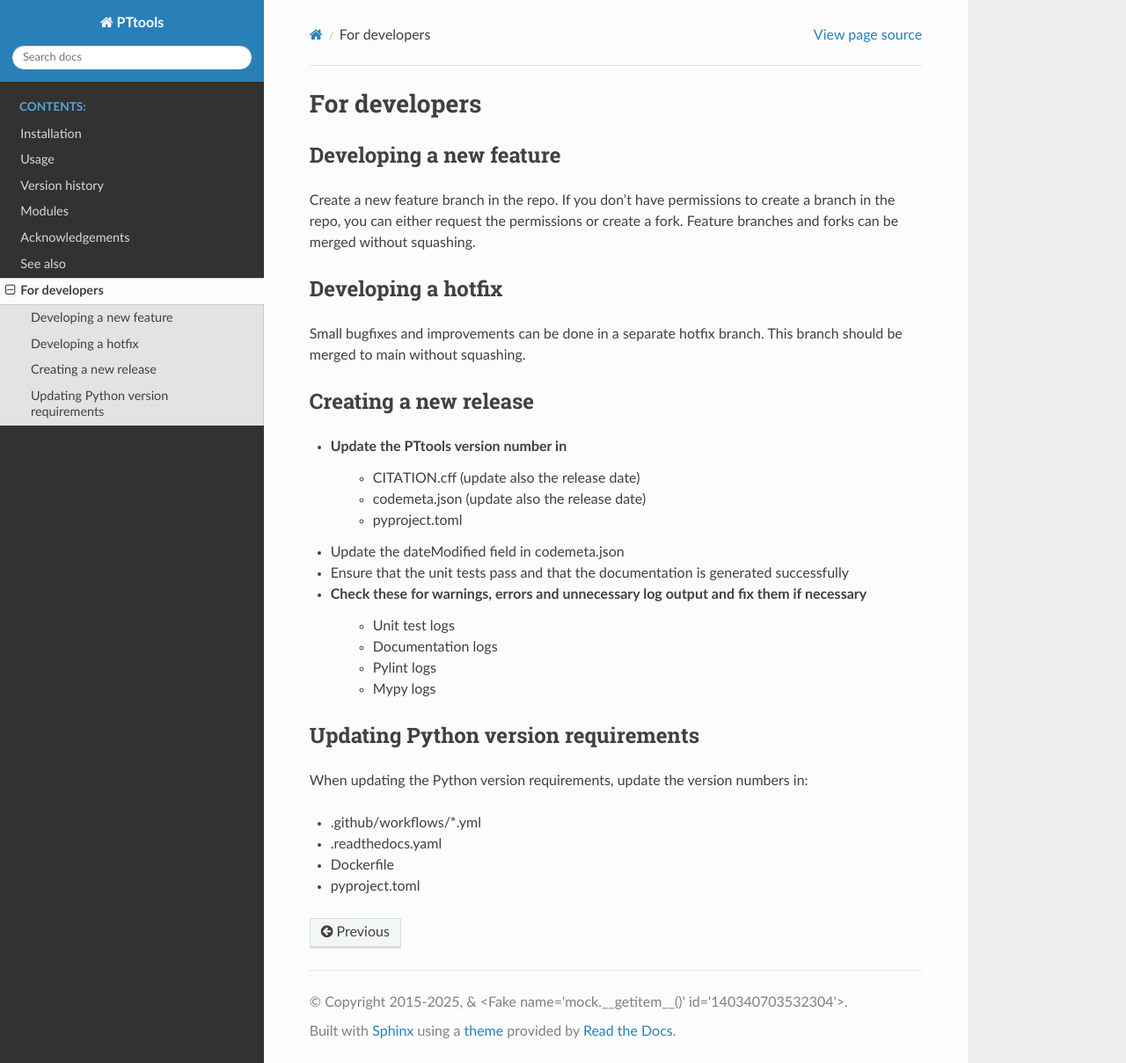
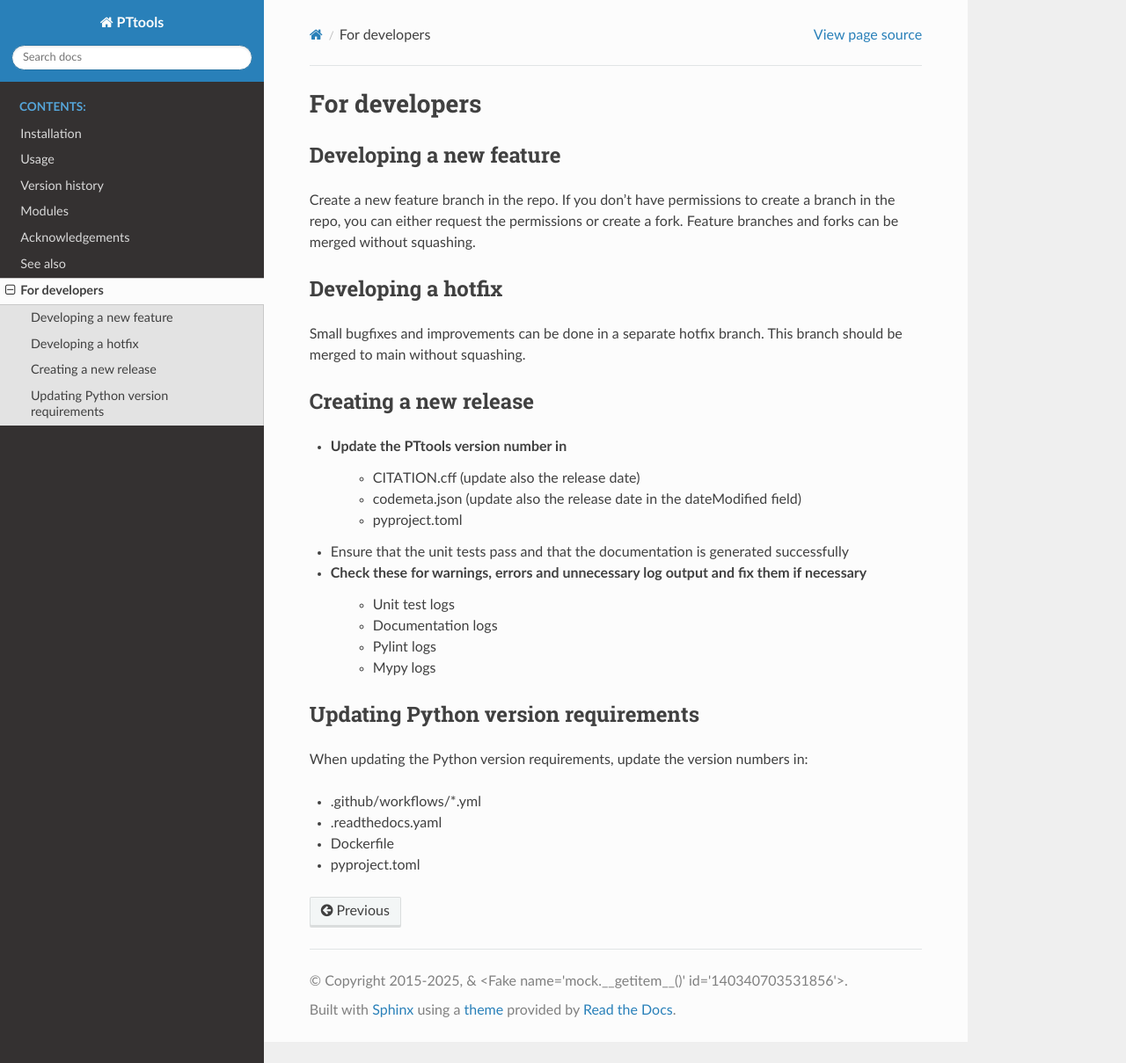
Before and after one commit to CFT-HY/pttools, a Sphinx documentation site: the page built from docs/dev.rst, in a window 1280 px wide and 1209 px high. Shown: the whole window at 88% size. Built offline with Sphinx 7.4.7 and the Read the Docs theme 3.1.0, drawn with Linux system fonts in a browser that asks for light colours; pages that are not in the unit, such as notebooks, are missing from menus.

Commit message:
Make final fixes and adjustments for v0.10.0

```diff
--- a/docs/conf.py
+++ b/docs/conf.py
@@ -73,10 +73,12 @@ templates_path = ['_templates']
 # This pattern also affects html_static_path and html_extra_path.
 exclude_patterns = ['_build', 'Thumbs.db', '.DS_Store']
 
-# Automatic section labeling produces duplicated labels. This silences the warnings from those.
-# https://github.com/sphinx-doc/sphinx/issues/7728
-# https://github.com/sphinx-doc/sphinx/issues/7697
-suppress_warnings = ["autosectionlabel.*"]
+suppress_warnings = [
+    # Automatic section labeling produces duplicated labels. This silences the warnings from those.
+    # https://github.com/sphinx-doc/sphinx/issues/7728
+    # https://github.com/sphinx-doc/sphinx/issues/7697
+    "autosectionlabel.*",
+]
 
 # -- Options for HTML output -------------------------------------------------
 
@@ -197,6 +199,7 @@ linkcheck_ignore: list[str] = [
     # These websites don't allow crawlers
     # r"https://academic.oup.com/book/*",
     r"https://www.aka.fi/*",
+    r"https://www.intel.com/*",
     # The private Bitbucket repos will also return 404 without authentication
     r"https://bitbucket.org/hindmars/sound-shell-model/*",
     # This link redirects to a site that does not allow crawlers
--- a/docs/dev.rst
+++ b/docs/dev.rst
@@ -19,9 +19,8 @@ Creating a new release
 ----------------------
 - Update the PTtools version number in
     - CITATION.cff (update also the release date)
-    - codemeta.json (update also the release date)
+    - codemeta.json (update also the release date in the dateModified field)
     - pyproject.toml
-- Update the dateModified field in codemeta.json
 - Ensure that the unit tests pass and that the documentation is generated successfully
 - Check these for warnings, errors and unnecessary log output and fix them if necessary
     - Unit test logs
```
Also changed, not shown: 2 other files.
